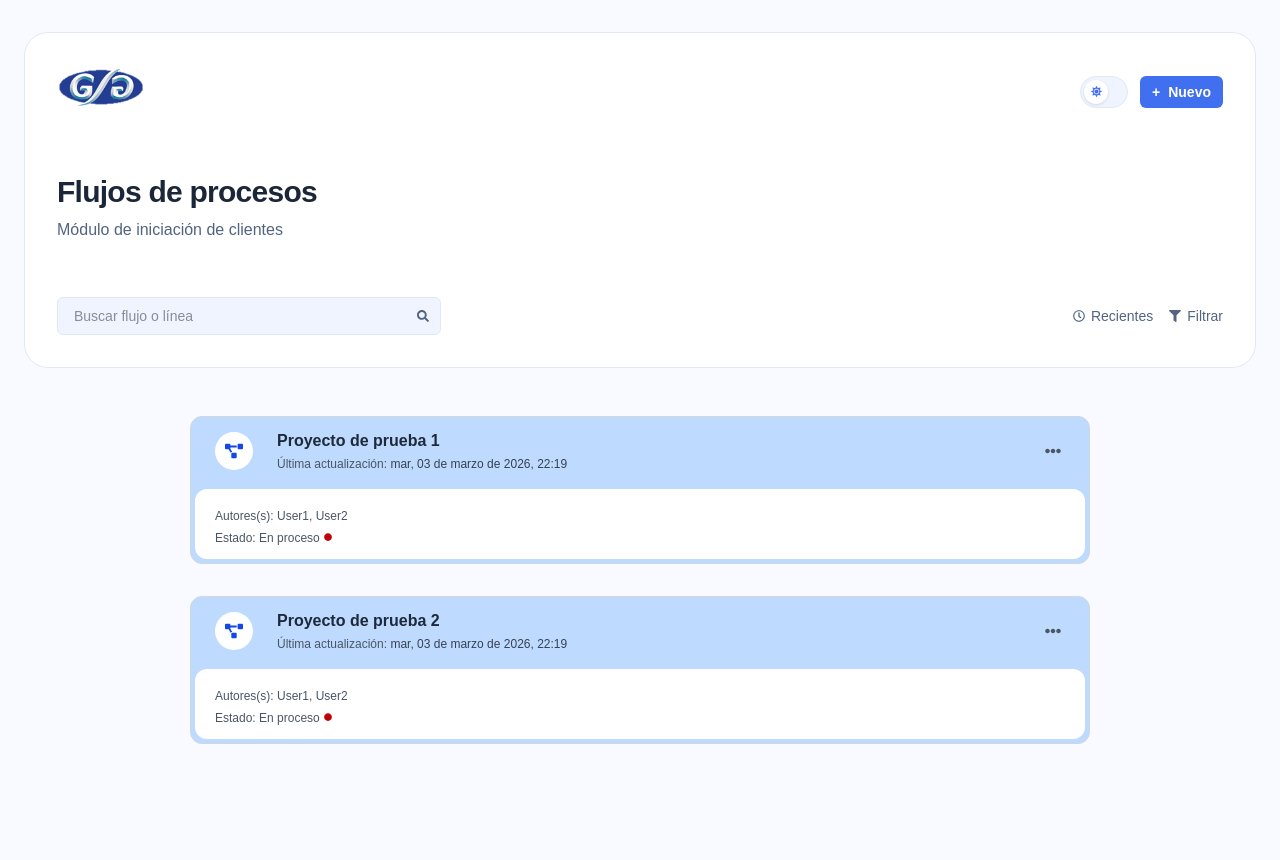
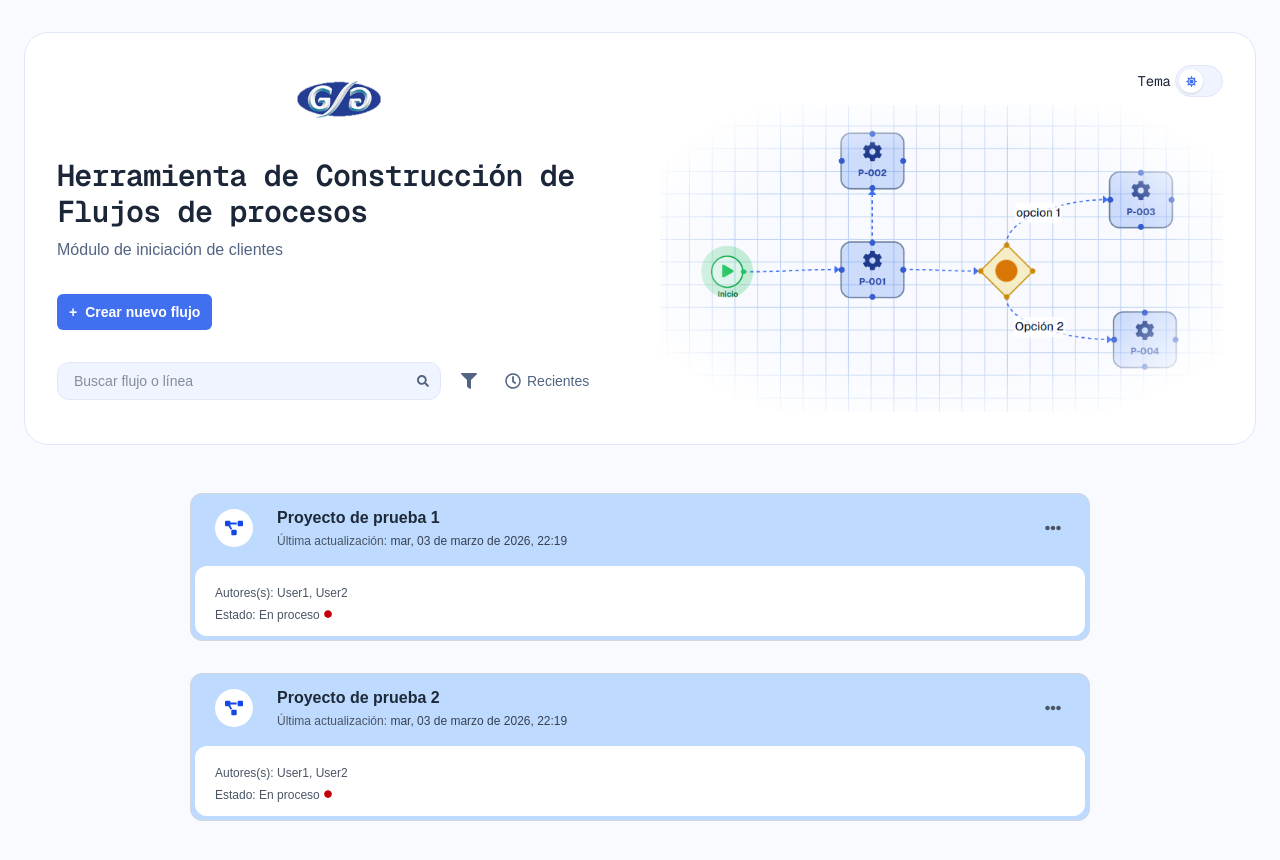
Before and after one commit to JuanCPal/bpm-scoring-flow-builder, a Next.js app: page / in a window 1280 px wide. Shown: the top 860 px of the page. Before the commit the page ends 836 px from the top, so only its background shows below. Built offline with nearby package versions, Linux system fonts and the light colour scheme.

Commit message:
feat(home): enhance hero section visuals

```diff
--- a/src/app/globals.css
+++ b/src/app/globals.css
@@ -39,6 +39,7 @@
   --border: var(--neutral-200);
   --muted: var(--neutral-600);
   --accent: var(--blue-600);
+  --accent-hover: var(--blue-700);
   --accent-foreground: #ffffff;
   --grid-color: #b8cef2;
 }
@@ -78,6 +79,7 @@
   --border: var(--neutral-700);
   --muted: var(--neutral-300);
   --accent: var(--blue-300);
+  --accent-hover: var(--blue-400);
   --accent-foreground: var(--neutral-950);
   --grid-color: #00172e;
 }
@@ -122,6 +124,7 @@
     --border: var(--neutral-700);
     --muted: var(--neutral-300);
     --accent: var(--blue-300);
+    --accent-hover: var(--blue-400);
     --accent-foreground: var(--neutral-950);
     --grid-color: #00172e;
   }
--- a/src/app/page.js
+++ b/src/app/page.js
@@ -31,11 +31,11 @@ export default function DashboardPage() {
       {/* CONTENIDO */}
       <main className="max-w-[1600px] mx-auto px-4 md:px-6 py-6 md:py-8">
         <section
-          className="rounded-3xl p-5 md:p-8 mb-7 min-h-[42vh] flex flex-col justify-between"
+          className="rounded-3xl p-5 md:p-8 mb-7 min-h-[42vh] grid grid-cols-2 items-center justify-between gap-10"
           style={{ background: 'var(--surface)', border: '1px solid var(--border)' }}
         >
-          <div className="flex items-center justify-between gap-4">
-            <div className="flex items-center gap-3">
+          <div className="flex flex-col gap-4">
+            <div className="flex items-center justify-center w-full gap-3">
               <Image
                 src="/logo/Logo_SIIF_blanco.svg"
                 alt="Logo dark"
@@ -53,37 +53,33 @@ export default function DashboardPage() {
                 className="block dark:hidden"
               />
             </div>
-
-            <div className="flex items-center gap-3">
-              <ThemeToggle />
-              <Link href="/canvas">
-                <button
-                  className="flex items-center gap-2 px-3 py-1.5 text-sm font-semibold rounded-md transition-all cursor-pointer"
-                  style={{ background: 'var(--accent)', color: 'var(--accent-foreground)' }}
-                >
-                  <span>+</span> Nuevo
-                </button>
-              </Link>
-            </div>
-          </div>
-
-          <div className="mt-8">
-            <h1 className="text-2xl md:text-3xl font-semibold tracking-tight" style={{ color: 'var(--foreground)' }}>
-              Flujos de procesos
+            <div className="mt-3">
+              <h1 className="text-2xl md:text-3xl font-semibold font-mono tracking-tight" style={{ color: 'var(--foreground)' }}>
+                Herramienta de Construcción de Flujos de procesos
               </h1>
               <p className="text-sm md:text-base mt-2" style={{ color: 'var(--muted)' }}>
                 Módulo de iniciación de clientes
               </p>
             </div>
 
-          <div className="flex items-center justify-between gap-4 mt-8">
+            <div className="flex items-center gap-3 my-4">
+
+              <Link href="/canvas">
+                <button
+                  className="flex items-center gap-2 px-3 py-2 text-sm font-semibold rounded-md transition-all bg-[var(--accent)] text-[var(--accent-foreground)] hover:bg-[var(--accent-hover)] cursor-pointer"
+                >
+                  <span>+</span> Crear nuevo flujo
+                </button>
+              </Link>
+            </div>
+            <div className='flex'>
               <div className="relative flex-1 max-w-sm">
                 <input
                   type="text"
                   value={busqueda}
                   onChange={manejarCambio}
                   placeholder="Buscar flujo o línea"
-                className="w-full py-2 pl-4 pr-9 text-sm rounded-md focus:outline-none focus:ring-1 transition"
+                  className="w-full py-2 pl-4 pr-9 text-sm rounded-xl focus:outline-none focus:ring-1 transition"
                   style={{
                     background: 'var(--surface-muted)',
                     border: '1px solid var(--border)',
@@ -94,19 +90,48 @@ export default function DashboardPage() {
                   className="absolute right-3 top-1/2 -translate-y-1/2 text-xs pointer-events-none"
                   style={{ color: 'var(--muted)' }}
                 />
+
               </div>
-
-            <div className="flex items-center gap-4" style={{ color: 'var(--muted)' }}>
-              <div className="flex items-center gap-1.5">
-                <FaRegClock className="text-xs" />
-                <span className="text-sm">Recientes</span>
+              <div className="flex items-center gap-2 ml-2.5" style={{ color: 'var(--muted)' }}>
+                <div className="flex items-center gap-1.5 cursor-pointer hover:text-[var(--accent)] hover:bg-[var(--surface-muted)] border-none rounded-lg px-2.5 py-2">
+                  <FaFilter className="text-md" />
                 </div>
-              <div className="flex items-center gap-1.5 cursor-pointer">
-                <FaFilter className="text-xs" />
-                <span className="text-sm">Filtrar</span>
+                <div className="flex items-center gap-1.5 cursor-pointer hover:bg-[var(--surface-muted)] hover:text-[var(--accent)] border-none rounded-lg px-2.5 py-2">
+                  <FaRegClock className="text-md" />
+                  <span className='text-sm'>Recientes</span>
                 </div>
               </div>
             </div>
+
+          </div>
+          <div className="flex h-full flex-col">
+            <div className="self-end flex items-center"><h4 className='color-[var(--surface-muted)] text-sm font-mono mr-1'>Tema </h4><ThemeToggle className="" /></div>
+            <div
+              className="mt-2 flex flex-1 items-center justify-center"
+              style={{
+                WebkitMaskImage: 'radial-gradient(ellipse 60% 60% at center, black 62%, transparent 100%)',
+                maskImage: 'radial-gradient(ellipse 60% 60% at center, black 62%, transparent 100%)',
+              }}
+            >
+              <Image
+                src="/assets/hero-image-dark.png"
+                alt="Hero dark"
+                width={680}
+                height={460}
+                priority
+                className="hidden h-auto w-full max-w-[610px] object-contain dark:block"
+              />
+              <Image
+                src="/assets/hero-image-light.png"
+                alt="Hero light"
+                width={680}
+                height={460}
+                priority
+                className="block h-auto w-full max-w-[610px] object-cover dark:hidden"
+              />
+            </div>
+          </div>
+
         </section>
 
         {/* Cards */}
```
Also changed, not shown: public/assets/hero-image-dark.png (added), public/assets/hero-image-light.png (added). Lines whose indentation alone changed are shown as unchanged.
